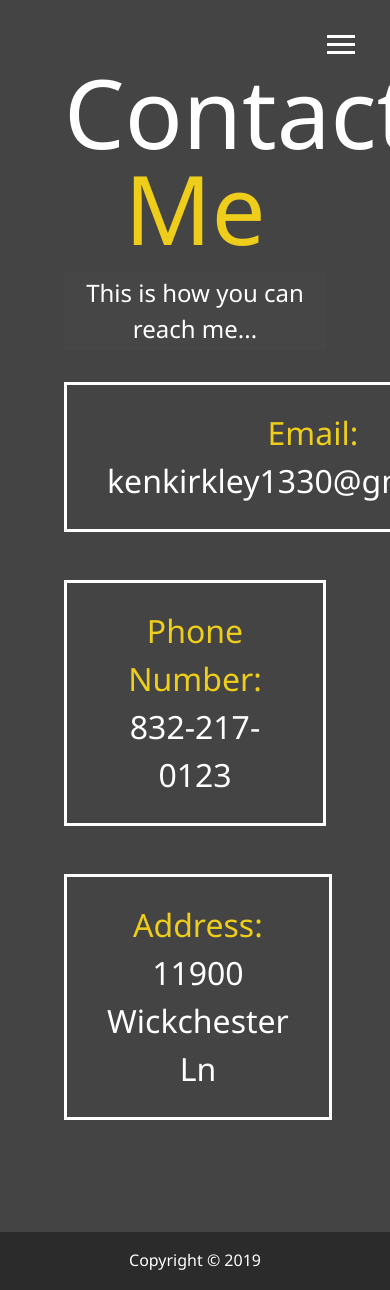
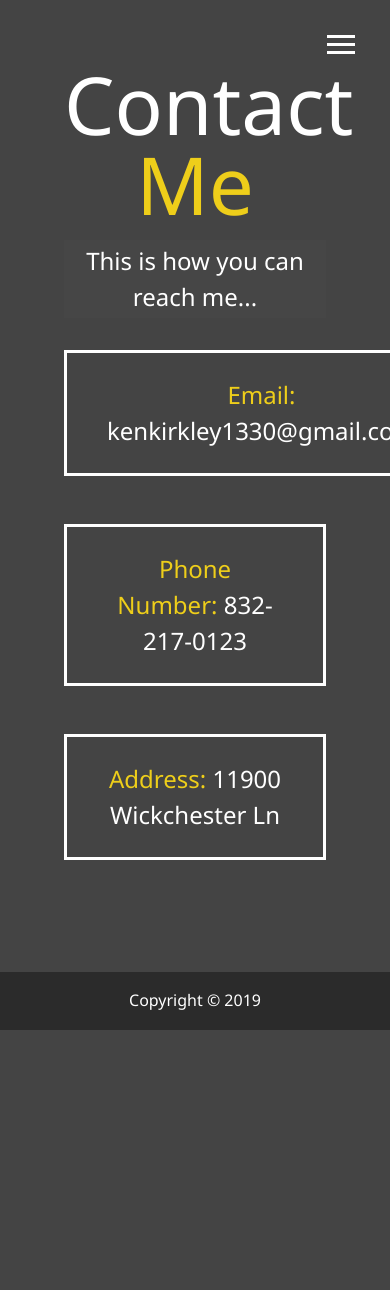
Before and after one commit to kenkirkley/portfolio, a PHP site: page /dist/contact.html in a window 390 px wide; the page is wider, and only the part inside the window is pictured. After the commit the page ends 1030 px from the top of that part, so only its background shows below. Run offline with PHP 8.4, Linux system fonts and the light colour scheme; some libraries are stand-ins or nearby versions.

Commit message:
Deployment Fixes

```diff
--- a/dist/contact.html
+++ b/dist/contact.html
@@ -49,7 +49,7 @@
         This is how you can reach me...
       </h2>
       <div class="boxes">
-        <div>
+        <div class="email">
           <span class="text-secondary">Email: </span> kenkirkley1330@gmail.com
         </div>
         <div>
--- a/dist/css/main.css
+++ b/dist/css/main.css
@@ -286,7 +286,13 @@ main {
     grid-template-columns: repeat(2, 1fr); } }
 
 @media screen and (max-width: 500px) {
+  main#home {
+    padding: 0; }
   main#home h1 {
     margin-top: 10vh; }
   .projects {
-    grid-template-columns: 1fr; } }
+    grid-template-columns: 1fr; }
+  #contact h1.lg-heading {
+    font-size: 5rem; }
+  .boxes div {
+    font-size: 1.5rem; } }
--- a/scss/_mobile.scss
+++ b/scss/_mobile.scss
@@ -66,6 +66,9 @@
 }
 // Smartphones
 @include mediaSm {
+  main#home {
+    padding: 0;
+  }
   main#home h1 {
     margin-top: 10vh;
   }
@@ -73,4 +76,11 @@
   .projects {
     grid-template-columns: 1fr;
   }
+  #contact h1.lg-heading {
+    font-size: 5rem;
+  }
+
+  .boxes div {
+    font-size: 1.5rem;
+  }
 }
```
Also changed, not shown: 1 other file.
